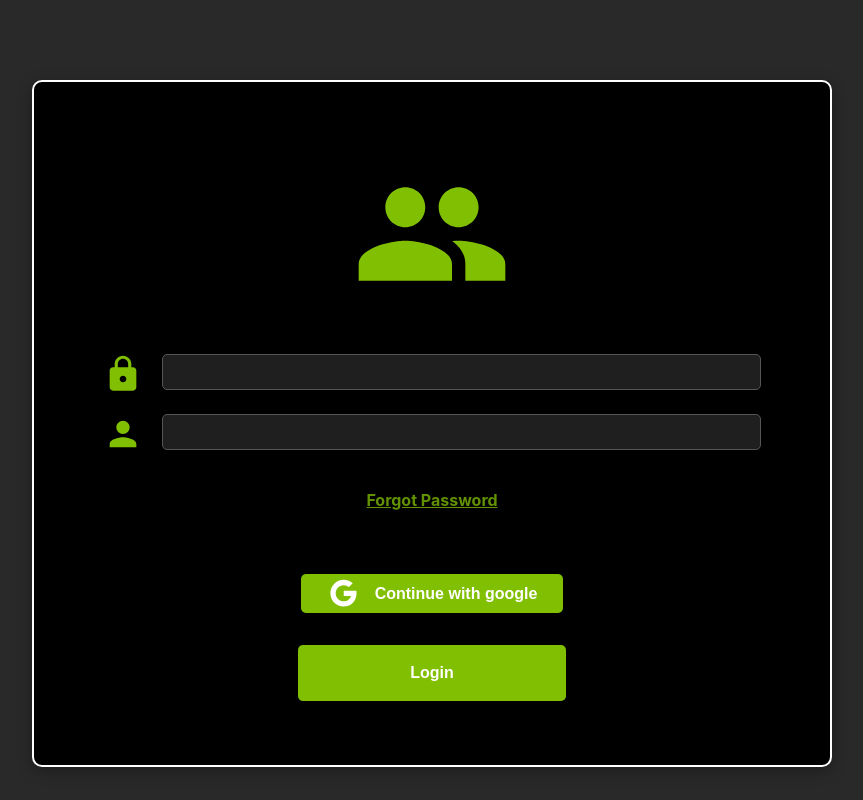
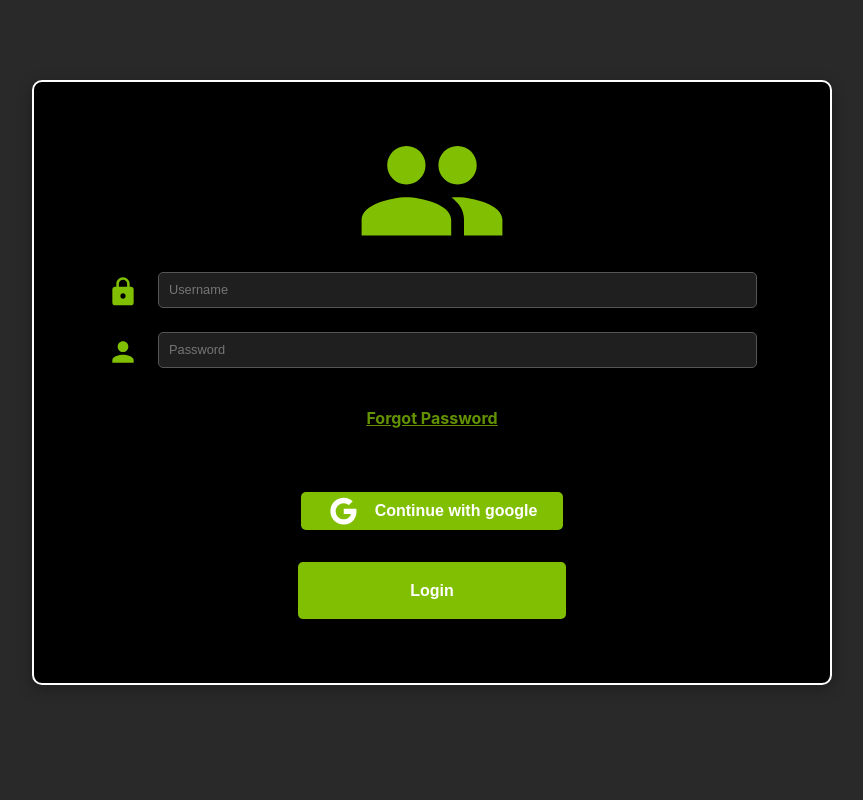
Before and after one commit to cr9169/TechOps, a React (Vite) app in the folder front/: page /authPage in a window 1280 px wide. Shown: the whole page, without its empty margins (208-1071 px from the left). Built offline with nearby package versions, Linux system fonts and the light colour scheme.

Commit message:
feat: place holder value

```diff
--- a/front/src/components/AuthPage/AuthPage.scss
+++ b/front/src/components/AuthPage/AuthPage.scss
@@ -24,9 +24,9 @@
   align-items: center;
 }
 
-.auth-input-section svg {
-  width: 10rem;
-  height: 15rem;
+.people-icon svg {
+  width: 20vh;
+  height: 12vw;
 }
 
 .inputs-special-actions-section {
@@ -61,31 +61,7 @@
   margin: 2rem 0;
 }
 
-.google-login-btn {
-  display: flex;
-  align-items: center;
-  justify-content: center;
-  padding: 0rem 1.6rem;
-  background-color: #80bf02;
-  font-weight: bold;
-  color: #fff;
-  font-size: 1rem;
-  border: none;
-  border-radius: 5px;
-  cursor: pointer;
-  transition: background-color 0.3s;
-  margin-top: 4rem;
-}
-
-.google-login-btn svg {
-  margin-right: 1rem;
-  width: 4vh;
-  height: 3vw;
-}
-
 .login-button:hover,
-.login-button:focus,
-.google-login-btn:hover,
-.google-login-btn:focus {
+.login-button:focus {
   background-color: #629202;
 }
--- a/front/src/components/AuthPage/AuthPage.tsx
+++ b/front/src/components/AuthPage/AuthPage.tsx
@@ -2,9 +2,9 @@ import React, { useState } from "react";
 import PeopleIcon from "@mui/icons-material/People";
 import LockIcon from "@mui/icons-material/Lock";
 import PersonIcon from "@mui/icons-material/Person";
-import GoogleIcon from "@mui/icons-material/Google";
+import UserDetailsInput from "./UserDetailsInput/UserDetailsInput";
+import GoogleLoginButton from "./GoogleLoginButton/GoogleLoginButton";
 import "./AuthPage.scss";
-import UserDetailsInput from "./UserDetailsInput/UserDetailsInput";
 
 const AuthPage: React.FC = () => {
   const [username, setUsername] = useState("");
@@ -18,16 +18,20 @@ const AuthPage: React.FC = () => {
     <div className="auth-main-container">
       <div className="auth-article-container">
         <div className="auth-input-section">
-          <PeopleIcon style={{ color: "#80bf02" }} />
+          <div className="people-icon">
+            <PeopleIcon style={{ color: "#80bf02" }} />
+          </div>
           <UserDetailsInput
             GenericMuiIcon={LockIcon}
             inputData={username}
             setInputData={setUsername}
+            placeHolder={"Username"}
           />
           <UserDetailsInput
             GenericMuiIcon={PersonIcon}
             inputData={password}
             setInputData={setPassword}
+            placeHolder={"Password"}
           />
         </div>
         <div className="inputs-special-actions-section">
@@ -36,10 +40,7 @@ const AuthPage: React.FC = () => {
           </a>
         </div>
         <div className="actions-sections">
-          <button className="google-login-btn">
-            <GoogleIcon />
-            Continue with google
-          </button>
+          <GoogleLoginButton />
           <button className="login-button" onClick={handleLogin}>
             Login
           </button>
--- /dev/null
+++ b/front/src/components/AuthPage/GoogleLoginButton/GoogleLoginButton.scss
@@ -0,0 +1,26 @@
+.google-login-btn {
+  display: flex;
+  align-items: center;
+  justify-content: center;
+  padding: 0rem 1.6rem;
+  background-color: #80bf02;
+  font-weight: bold;
+  color: #fff;
+  font-size: 1rem;
+  border: none;
+  border-radius: 5px;
+  cursor: pointer;
+  transition: background-color 0.3s;
+  margin-top: 4rem;
+}
+
+.google-login-btn svg {
+  margin-right: 1rem;
+  width: 4vh;
+  height: 3vw;
+}
+
+.google-login-btn:hover,
+.google-login-btn:focus {
+  background-color: #629202;
+}
--- /dev/null
+++ b/front/src/components/AuthPage/GoogleLoginButton/GoogleLoginButton.tsx
@@ -0,0 +1,13 @@
+import GoogleIcon from "@mui/icons-material/Google";
+import "./GoogleLoginButton.scss";
+
+const GoogleLoginButton = () => {
+  return (
+    <button className="google-login-btn">
+      <GoogleIcon />
+      Continue with google
+    </button>
+  );
+};
+
+export default GoogleLoginButton;
--- a/front/src/components/AuthPage/UserDetailsInput/UserDetailsInput.scss
+++ b/front/src/components/AuthPage/UserDetailsInput/UserDetailsInput.scss
@@ -8,7 +8,7 @@
 }
 
 .main-section svg {
-  width: 2.5rem;
+  width: 4vh;
   height: 2.5rem;
   margin-right: 1.2rem;
   line-height: normal;
@@ -23,7 +23,7 @@
   color: #ffffff;
   transition: border-color 0.3s, background-color 0.3s;
   box-sizing: border-box;
-  padding: 0.6rem; /* Adjust as necessary */
+  padding: 0.6rem;
   margin-bottom: 0.5rem;
   font-size: 1vw;
 }
--- a/front/src/components/AuthPage/UserDetailsInput/UserDetailsInput.tsx
+++ b/front/src/components/AuthPage/UserDetailsInput/UserDetailsInput.tsx
@@ -1,23 +1,24 @@
 import { SvgIconProps } from "@mui/material";
 import React from "react";
-import { capitalizeFirstLetter } from "../../../utils/StringActions";
 import "./UserDetailsInput.scss";
 
 const UserDetailsInput = ({
   inputData,
   setInputData,
-  GenericMuiIcon
+  GenericMuiIcon,
+  placeHolder
 }: {
   inputData: string;
   setInputData: React.Dispatch<React.SetStateAction<string>>;
   GenericMuiIcon: React.ComponentType<SvgIconProps>;
+  placeHolder: string;
 }) => {
   return (
     <div className="main-section">
       <GenericMuiIcon style={{ color: "#80bf02" }} />
       <input
         type="text"
-        placeholder={capitalizeFirstLetter(inputData)}
+        placeholder={placeHolder}
         className="input-data-section"
         value={inputData}
         onChange={(e) => setInputData(e.target.value)}
--- a/front/src/utils/StringActions.tsx
+++ /dev/null
@@ -1,6 +0,0 @@
-export const capitalizeFirstLetter = (str: string): string => {
-  if (typeof str !== "string" || str.length === 0) {
-    return str;
-  }
-  return str.charAt(0).toUpperCase() + str.slice(1);
-};
```
